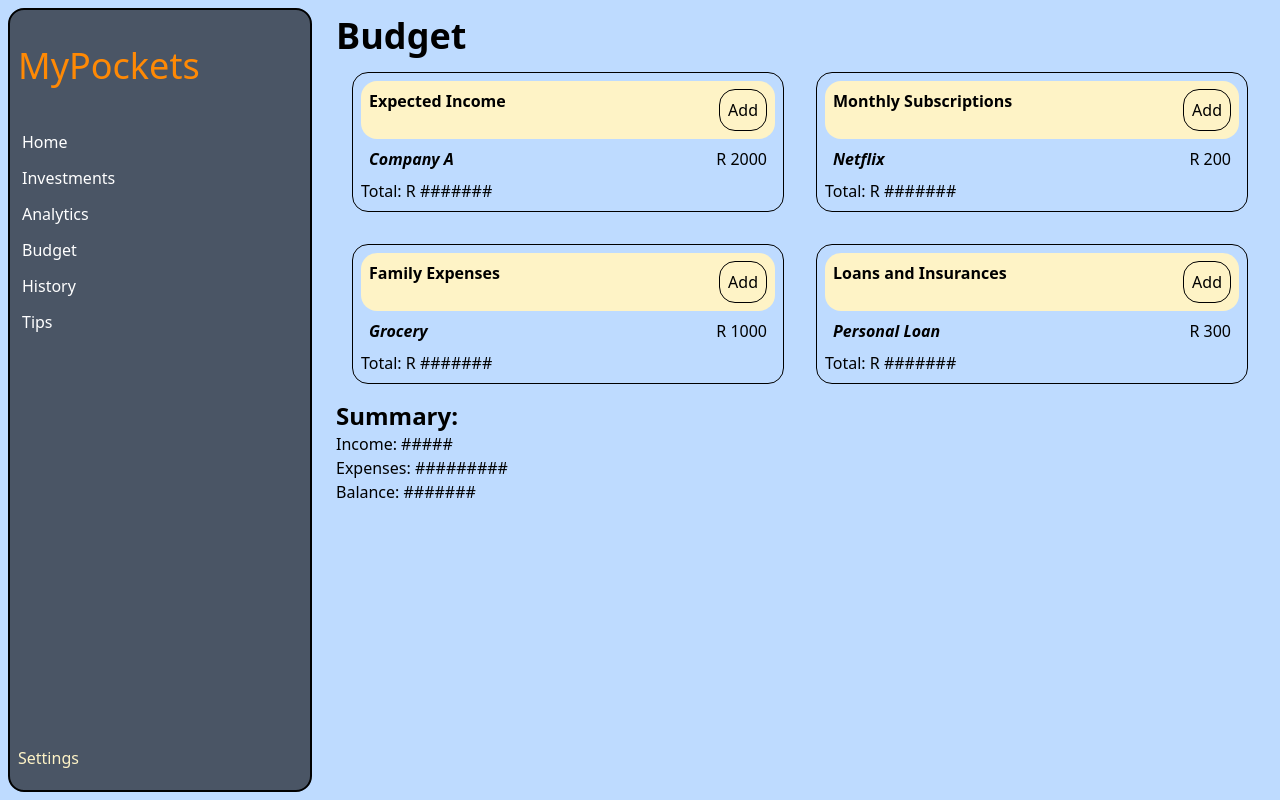
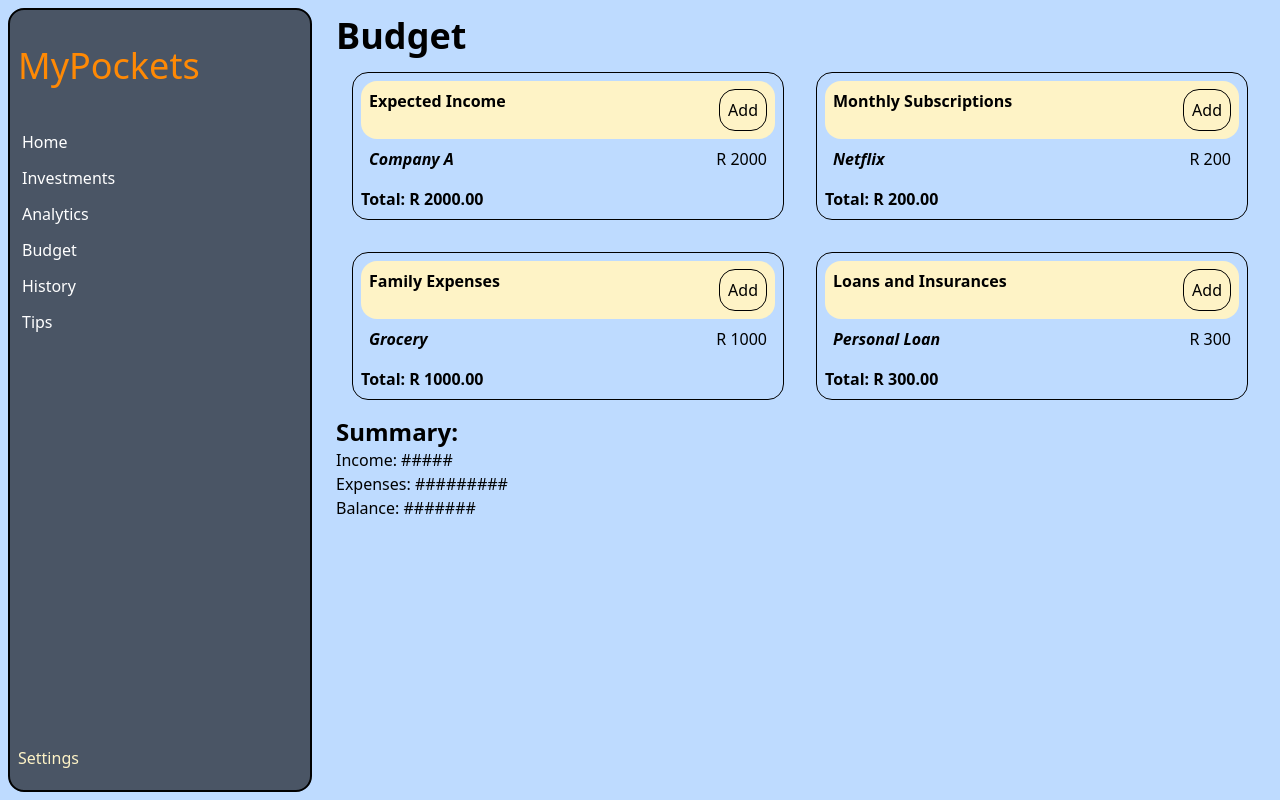
Before and after one commit to ThabangP07/My_Pockets, a React (Vite) app in the folder My_Pockets/: page /budget in a window 1280 px wide. Built offline with nearby package versions, Linux system fonts and the light colour scheme.

Commit message:
feat: update the total amount  for every cards upon submit

```diff
--- a/My_Pockets/src/pages/BudgetCard.jsx
+++ b/My_Pockets/src/pages/BudgetCard.jsx
@@ -60,8 +60,11 @@ function BudgetCard({ heading, item, amount }) {
         </form>
       )}
 
-      <p>
-        Total: R #######
+      <p className="mt-2 font-semibold">
+        Total: R{" "}
+        {items.reduce((sum, curr) => sum + Number(curr.amount || 0), 0).toFixed(
+          2
+        )}
       </p>
     </div>
   );
```
